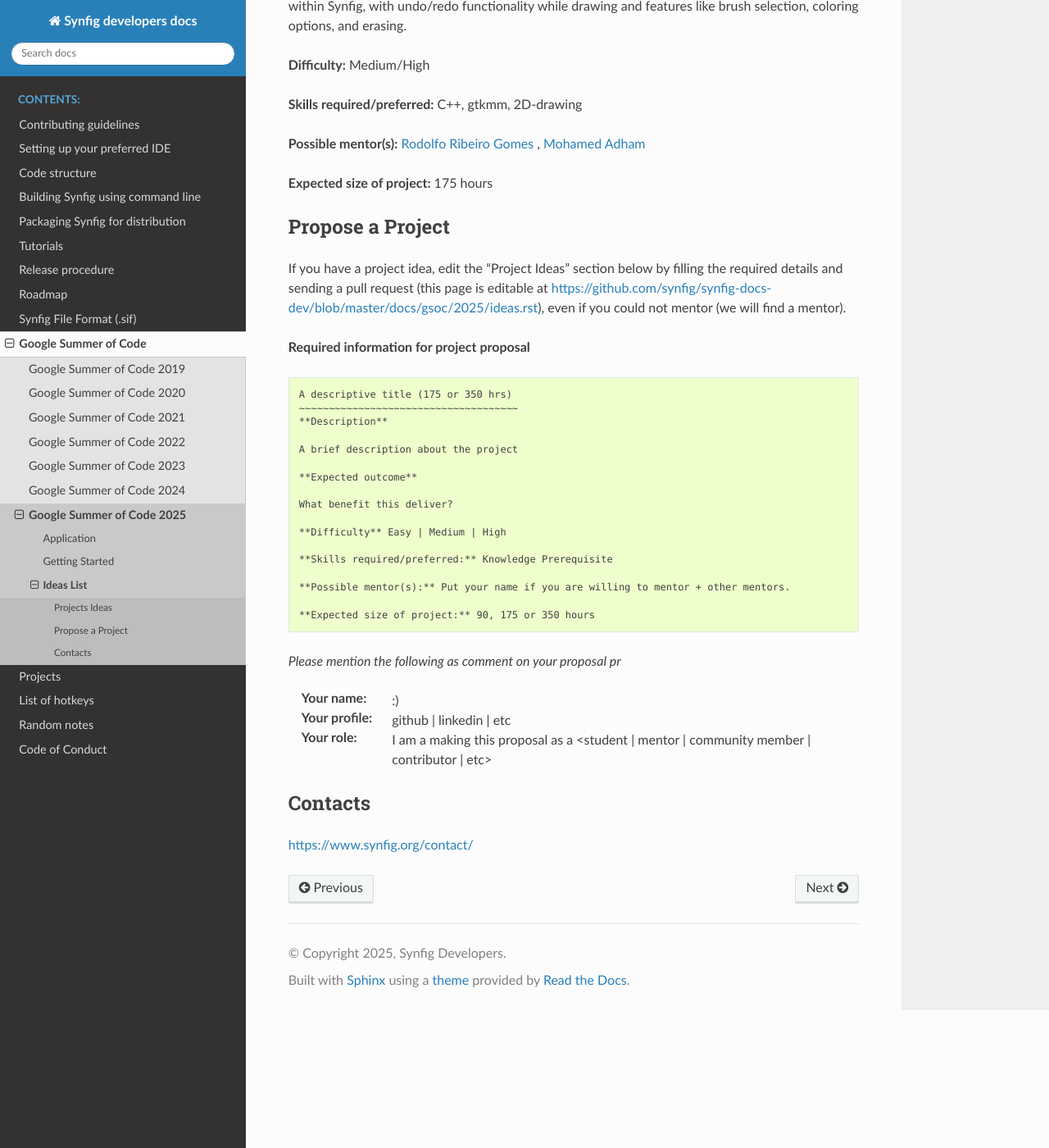
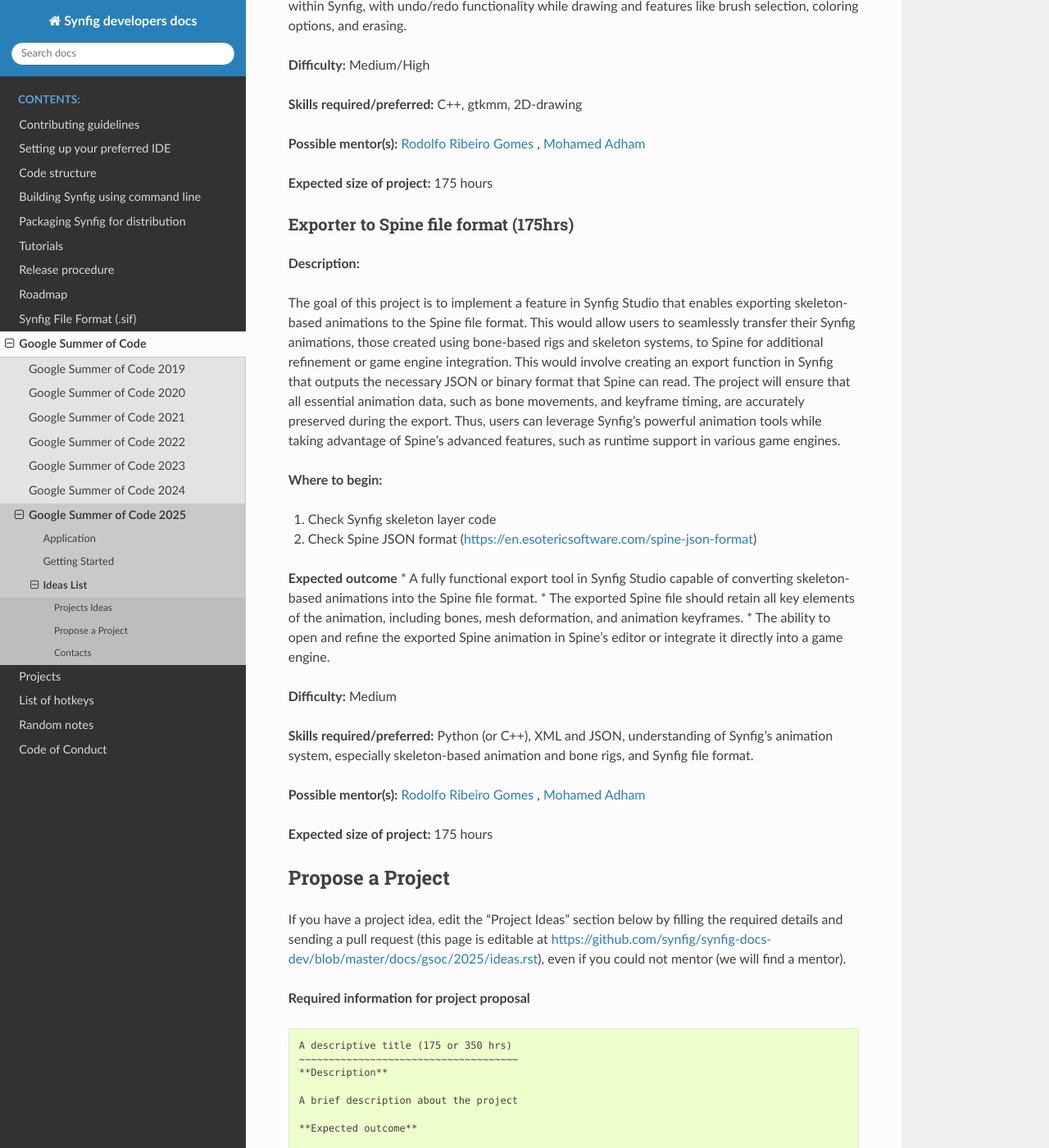
Before and after one commit to synfig/synfig-docs-dev, a Sphinx documentation site: the page built from docs/gsoc/2025/ideas.rst, in a window 1280 px wide and 1400 px high, scrolled down 2818 px. Shown: the whole window at 82% size. Built offline with Sphinx 7.4.7 and the Read the Docs theme 3.1.0, drawn with Linux system fonts in a browser that asks for light colours.

Commit message:
add GSoC idea: export to Spine JSON

```diff
--- a/docs/gsoc/2025/ideas.rst
+++ b/docs/gsoc/2025/ideas.rst
@@ -115,6 +115,39 @@
 
 **Expected size of project:** 175 hours
 
+
+
+Exporter to Spine file format (175hrs)
+~~~~~~~~~~~~~~~~~~~~~~~~~~~~~~~~~~~~~~
+
+**Description:**
+
+The goal of this project is to implement a feature in Synfig Studio that enables exporting skeleton-based animations to the Spine file format.
+This would allow users to seamlessly transfer their Synfig animations, those created using bone-based rigs and skeleton systems, to Spine for additional refinement or game engine integration.
+This would involve creating an export function in Synfig that outputs the necessary JSON or binary format that Spine can read.
+The project will ensure that all essential animation data, such as bone movements, and keyframe timing, are accurately preserved during the export.
+Thus, users can leverage Synfig's powerful animation tools while taking advantage of Spine's advanced features, such as runtime support in various game engines.
+
+**Where to begin:**
+
+1. Check Synfig skeleton layer code
+2. Check Spine JSON format (https://en.esotericsoftware.com/spine-json-format)
+
+**Expected outcome**
+* A fully functional export tool in Synfig Studio capable of converting skeleton-based animations into the Spine file format.
+* The exported Spine file should retain all key elements of the animation, including bones, mesh deformation, and animation keyframes.
+* The ability to open and refine the exported Spine animation in Spine's editor or integrate it directly into a game engine.
+
+**Difficulty:** Medium
+
+**Skills required/preferred:** Python (or C++), XML and JSON, understanding of Synfig's animation system, especially skeleton-based animation and bone rigs, and Synfig file format.
+
+**Possible mentor(s):** `Rodolfo Ribeiro Gomes <https://github.com/rodolforg>`_ , `Mohamed Adham <https://github.com/mohamedAdhamc>`_
+
+**Expected size of project:** 175 hours
+
+
+
 Propose a Project
 ------------------
 If you have a project idea, edit the "Project Ideas" section below by filling the required details and sending a pull request (this page is editable at  https://github.com/synfig/synfig-docs-dev/blob/master/docs/gsoc/2025/ideas.rst), even if you could not mentor (we will find a mentor).
```
